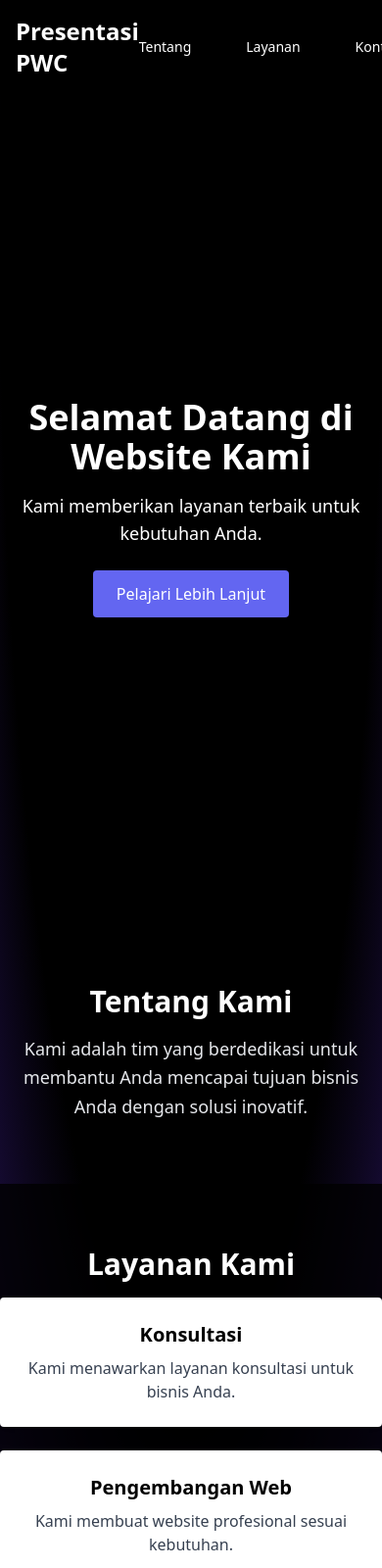
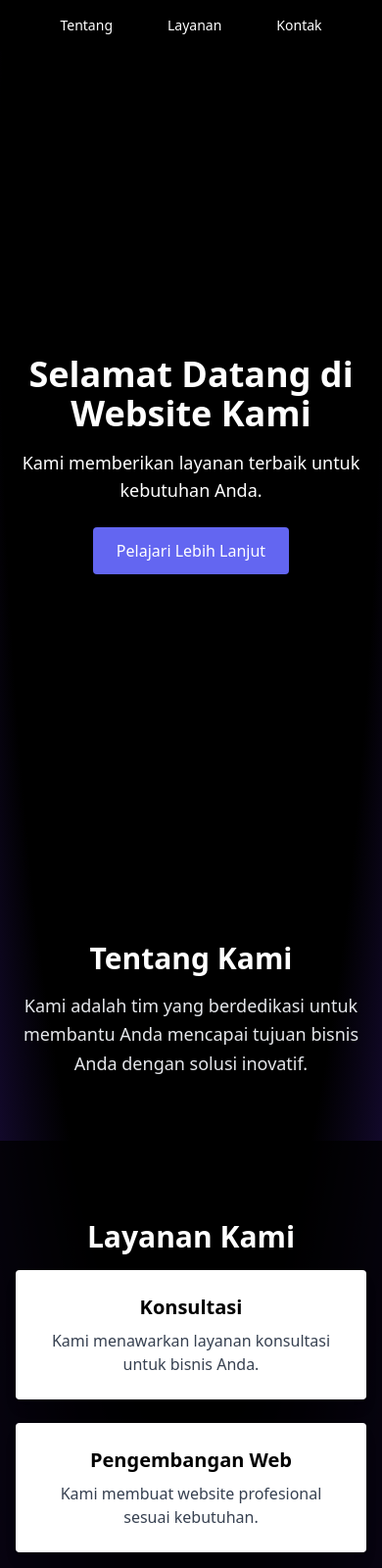
Before and after one commit to CaturSetyono/Demo-DOM, a plain HTML site: page index.html in a window 390 px wide. Shown: the top 1600 px of the page at 98% size. Drawn offline with nearby package versions, Linux system fonts and the light colour scheme.

Commit message:
Update index.html
feat tampilan

```diff
--- a/index.html
+++ b/index.html
@@ -3,7 +3,7 @@
 <head>
   <meta charset="UTF-8">
   <meta name="viewport" content="width=device-width, initial-scale=1.0">
-  <title>Landing Page Menarik</title>
+  <title></title>
   <!-- Tailwind CSS CDN -->
   <script src="https://cdn.tailwindcss.com"></script>
 </head>
@@ -14,10 +14,10 @@
 
   <!-- Header -->
   <header class="p-4 bg-opacity-80 bg-black">
-    <div class="container mx-auto flex justify-between items-center">
-      <h1 class="text-2xl font-bold">Presentasi PWC</h1>
+    <div class="container mx-auto flex justify-center items-center sm:justify-between ">
+      <h1 class="text-2xl font-bold hidden sm:block">Presentasi PWC</h1>
       <nav>
-        <ul class="flex space-x-4 text-sm md:text-base gap-[40px]">
+        <ul class="flex space-x-4 text-sm gap-[40px] md:text-base">
           <li><a href="#about" class="hover:underline">Tentang</a></li>
           <li><a href="#services" class="hover:underline">Layanan</a></li>
           <li><a href="#contact" class="hover:underline">Kontak</a></li>
@@ -28,7 +28,7 @@
 
   <!-- Hero Section -->
   <section id="hero" class="flex items-center justify-center h-screen">
-    <div class="text-center">
+    <div class="text-center p-4 sm:p-0">
       <h2 class="text-4xl md:text-5xl font-bold">Selamat Datang di Website Kami</h2>
       <p class="mt-4 text-lg md:text-xl">Kami memberikan layanan terbaik untuk kebutuhan Anda.</p>
       <button id="learnMore" class="mt-6 px-6 py-3 bg-indigo-500 hover:bg-indigo-600 rounded">Pelajari Lebih Lanjut</button>
@@ -45,7 +45,7 @@
 
   <!-- Services Section -->
   <section id="services" class="py-16 bg-black bg-opacity-80">
-    <div class="container mx-auto text-center">
+    <div class="container mx-auto text-center p-4">
       <h2 class="text-3xl font-bold mb-4">Layanan Kami</h2>
       <div id="serviceCards" class="grid grid-cols-1 sm:grid-cols-2 lg:grid-cols-3 gap-6 text-black">
         <!-- Kartu Layanan akan dimasukkan melalui JavaScript -->
@@ -55,7 +55,7 @@
 
   <!-- Contact Section -->
   <section id="contact" class="py-16">
-    <div class="container mx-auto text-center">
+    <div class="container mx-auto text-center p-4">
       <h2 class="text-3xl font-bold mb-4">Hubungi Kami</h2>
       <form id="contactForm" class="space-y-4">
         <input type="text" id="name" placeholder="Nama Anda" class="w-full px-4 py-2 rounded bg-white text-black">
```
